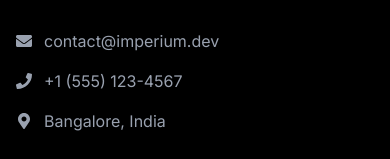
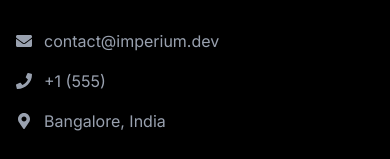
Before and after one commit to harshmriduhash/imperium-dev, a Next.js app: page /blog in a window 390 px wide. Shown: the part 4177-4336 px from the top of the page. Built offline with nearby package versions, Linux system fonts and the light colour scheme.

Commit message:
Update footer phone number format

```diff
--- a/src/components/Footer.tsx
+++ b/src/components/Footer.tsx
@@ -84,7 +84,7 @@ export default function Footer() {
               </li>
               <li className="flex items-center text-gray-400">
                 <FaPhone className="mr-3" />
-                +1 (555) 123-4567
+                +1 (555)
               </li>
               <li className="flex items-center text-gray-400">
                 <FaMapMarkerAlt className="mr-3" />
```
